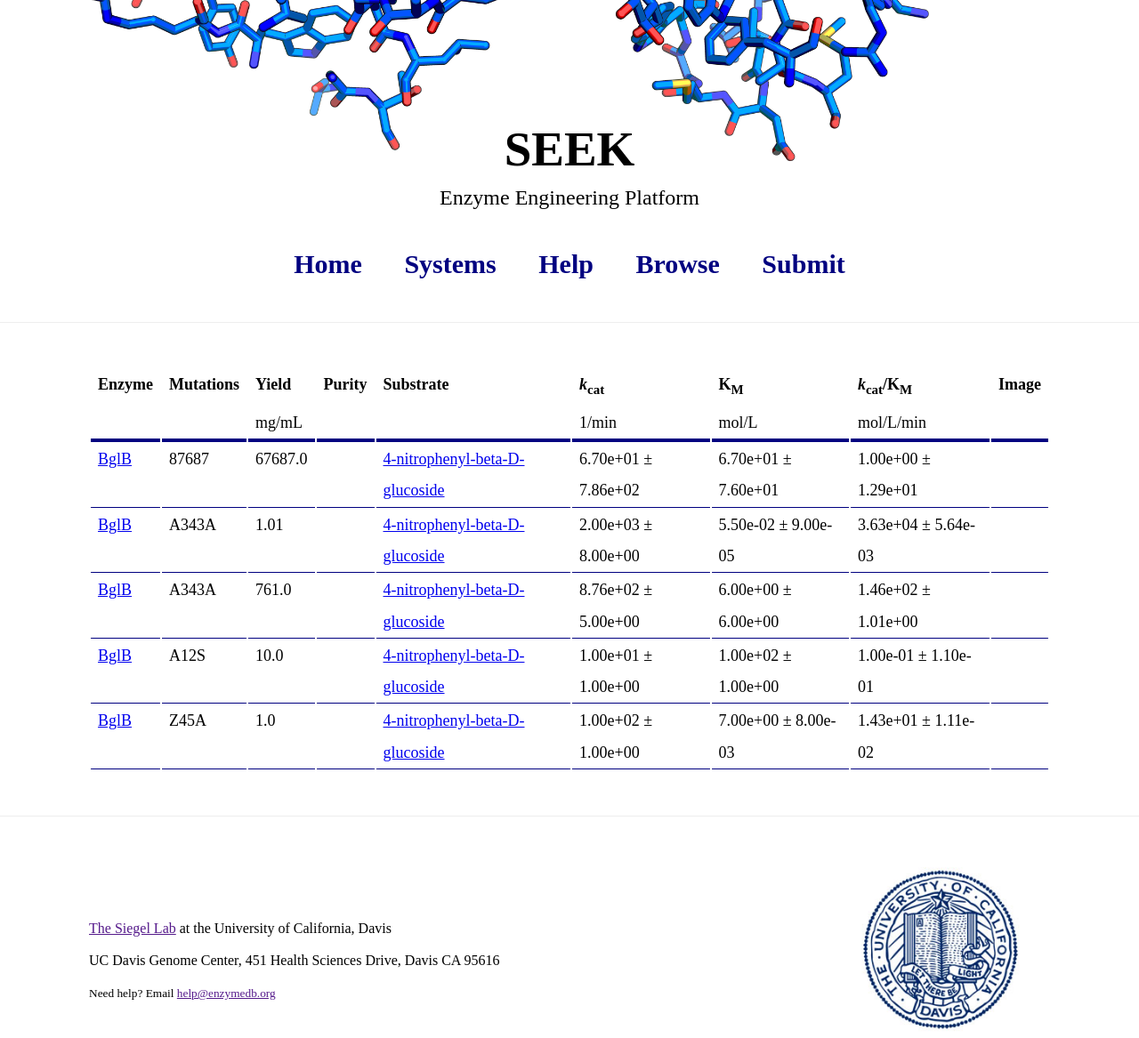
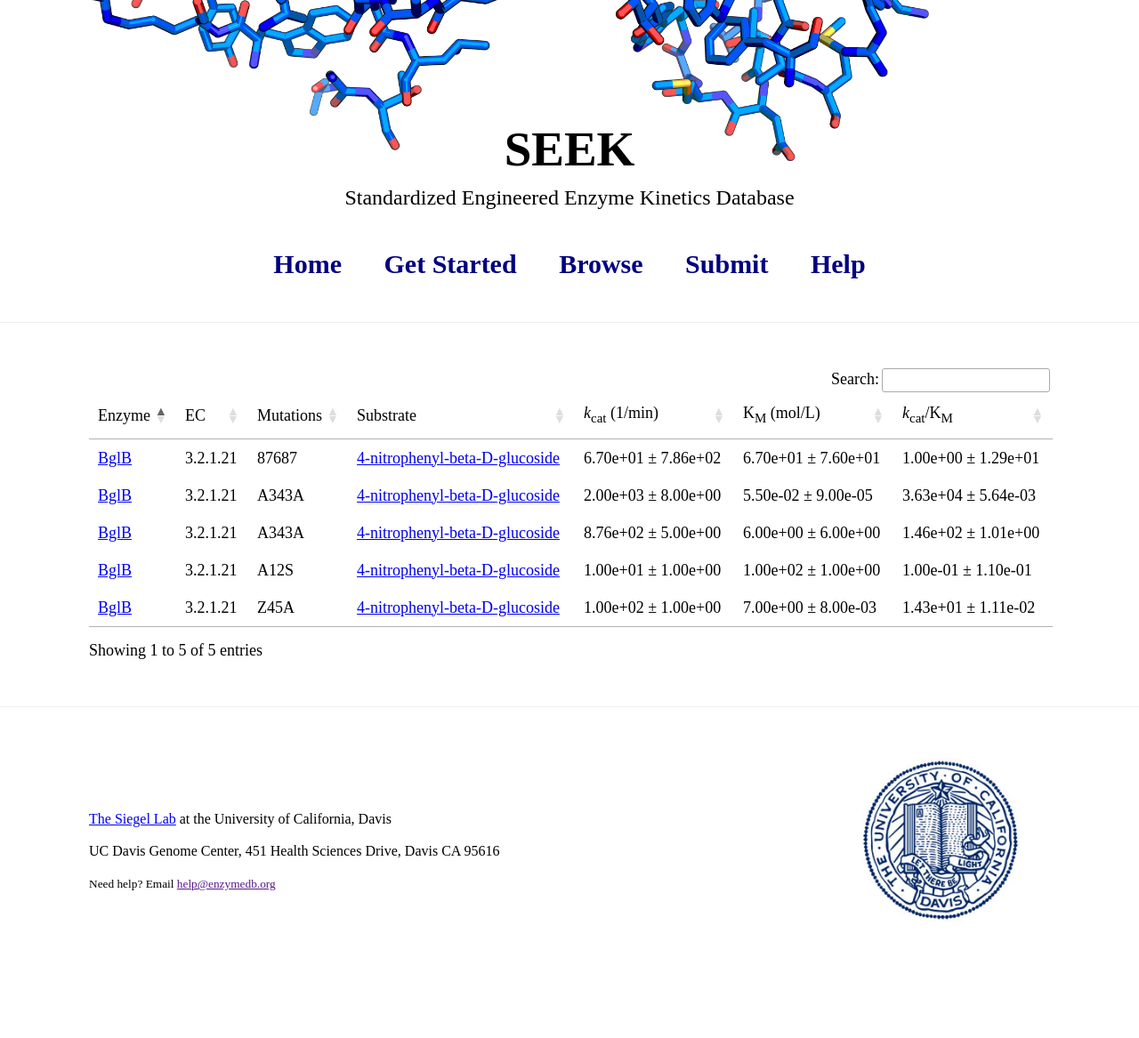
Before and after one commit to dacarlin/eed, a Django app: template enter/templates/enter/browse.html in a window 1280 px wide. Shown: the top 1167 px of the page at 89% size. After the commit the page ends 1036 px from the top, so only its background shows below. Run offline with Django 3.2, Linux system fonts and the light colour scheme; the template is opened without the code that fills it: values that come from a table or form of the project are taken from there, others are empty; data comes from the database, SQL or seed files in the repository; both versions use the stored data as it was after the commit; parts of the project's set-up code (start-up, migrations or seed data) failed here and were passed over; some libraries are stand-ins or nearby versions.

Commit message:
Various improvements and changes

```diff
--- a/enter/static/enter/style.css
+++ b/enter/static/enter/style.css
@@ -32,12 +32,11 @@ div#blue {
 	background: white;
   border-top: 1px solid #eee;
   border-bottom: 1px solid #eee;
-	font-family: "Source Serif Pro";
-  font-size: 18px;
-	font-weight: 400;
+	font: normal 18px/26px "Source Serif Pro";
 	padding: 50px 100px;
-	line-height: 196%;
 }
+
+table { width: 100% }
 
 footer {
 	font: normal 16px/20px "Source Serif Pro";
@@ -47,28 +46,23 @@ footer {
   background-size: auto 100%;
 }
 
-footer img { width: 200px; } /* for index page */
+/* for index page */
+
 p#tagline {
-  font: italic 24px/30px "Hoefler Text";
+  font: normal 24px/36px "Source Serif Pro";
   text-align: center;
+  width: 33em;
+  margin: 0 auto;
 }
 
 /* specific to submit view */
 
 form { position: relative; }
 
-label + input, label + select, input {
+label + input, label + select, .submit input {
 	position: absolute;
 	left: 280px;
   font: normal 18px/18px "Source Serif Pro";
 }
 
 hr { border: none; height: 40px; } /* systems */
-
-/* browse view */
-
-table { width: 100%; }
-td { padding: 0 8px; vertical-align: top; }
-thead { font-weight: 900; background: white; }
-tr.units td { font-weight: 100; border-bottom: 4px solid navy; }
-table.browse tbody td { border-bottom: 1px solid navy; }
--- a/enter/templates/base.html
+++ b/enter/templates/base.html
@@ -2,23 +2,26 @@
 <html lang=en>
 	<head>
 		<meta charset=utf8>
+    <title>{% block title %}SEEK - Standardized Engineered Enzyme Kinetics Database{% endblock %}</title>
     {% load staticfiles %}
     <link rel="stylesheet" href="{% static 'enter/style.css' %}">
-    <title>{% block title %}Enzyme Engineering Portal{% endblock %}</title>
+    <link href="//netdna.bootstrapcdn.com/font-awesome/4.1.0/css/font-awesome.min.css" rel="stylesheet">
+    <link rel="stylesheet" type="text/css" href="//cdn.datatables.net/1.10.0/css/jquery.dataTables.css">
+    <script type="text/javascript" charset="utf8" src="//code.jquery.com/jquery-1.10.2.min.js"></script>
+    <script type="text/javascript" charset="utf8" src="//cdn.datatables.net/1.10.0/js/jquery.dataTables.js"></script>
 	</head>
   <body>
-		<h1>SEEK<br><small>Enzyme Engineering Platform</small>
-    </h1>
+		<h1>SEEK<br><small>Standardized Engineered Enzyme Kinetics Database</small></h1>
 		<nav>
 			<a href="/enter/">Home</a>
-			<a href="/enter/systems">Systems</a>
-      <a href="/enter/help">Help</a>
+			<a href="/enter/systems">Get Started</a>
 			<a href="/enter/browse">Browse</a>
 			<a href="/enter/submit">Submit</a>
+      <a href="/enter/help">Help</a>
 		</nav>
     {% block content %}Default text{% endblock content %}
 		<footer>
-    <p><a href="">The Siegel Lab</a> at the University of California, Davis</p>
+    <p><a href="https://sites.google.com/site/ucdsiegellab/">The Siegel Lab</a> at the University of California, Davis</p>
 		<p>UC Davis Genome Center, 451 Health Sciences Drive, Davis CA 95616</p>
     <p><small>Need help? Email <a href="">help@enzymedb.org</a></small></p>
 		</footer>
--- a/enter/templates/enter/browse.html
+++ b/enter/templates/enter/browse.html
@@ -2,69 +2,42 @@
 {% block title %}{% endblock %}
 {% block content %}
 <div id="blue">
-<table class="browse">
+<table id="browse">
   <thead>
     <tr>
       <td>Enzyme</td>
+      <td>EC</td>
       <td>Mutations</td>
-      <td>Yield</td>
-      <td>Purity</td>
       <td>Substrate</td>
-      <td><em>k</em><sub>cat</sub></td>
-      <td>K<sub>M</sub></td>
+      <td><em>k</em><sub>cat</sub>&nbsp;(1/min)</td>
+      <td>K<sub>M</sub>&nbsp;(mol/L)</td>
       <td><em>k</em><sub>cat</sub>/K<sub>M</sub></td>
-      <td>Image</td>
     </tr>
-    <tr class="units">
-      <td></td>
-      <td></td>
-      <td>mg/mL</td>
-      <td></td>
-      <td></td>
-      <td>1/min</td>
-      <td>mol/L</td>
-      <td>mol/L/min</td>
-      <td></td>
-    </td>
   </thead>
 
   <tbody>
     {% for entry in entry_list %}
     <tr>
-      <td title="EC {{entry.ec_number}},
-                 UniProt {{ entry.uniprot_ID }},
-                 PDB {{ entry.pdb_ID }}">
+      <td title="UniProt {{ entry.uniprot_ID }}, PDB {{ entry.pdb_ID }}">
         <a href="/enter/systems/">{{ entry.system }}</a>
+      </td>
+      <td>
+        {{ entry.ec_number }}
       </td>
       <td>
         {{ entry.mutations }}
       </td>
       <td>
-        {{ entry.yyield }}
-      </td>
-      <td>
-        {{ entry.purity }}
-      </td>
-      <td>
         <a href="https://pubchem.ncbi.nlm.nih.gov/summary/summary.cgi?cid={{entry.cid}}">{{ entry.substrate }}</a>
       </td>
       <td>
-        {{ entry.k_cat|stringformat:".2e" }}
-        &plusmn;
-        {{ entry.err_k_cat|stringformat:".2e" }}
+        {{ entry.k_cat|stringformat:".2e" }}&nbsp;&plusmn;&nbsp;{{ entry.err_k_cat|stringformat:".2e" }}
       </td>
       <td>
-        {{ entry.K_M|stringformat:".2e" }}
-        &plusmn;
-        {{ entry.err_K_M|stringformat:".2e" }}
+        {{ entry.K_M|stringformat:".2e" }}&nbsp;&plusmn;&nbsp;{{ entry.err_K_M|stringformat:".2e" }}
       </td>
       <td>
-        {{ entry.over|stringformat:".2e" }}
-        &plusmn;
-        {{ entry.err_over|stringformat:".2e" }}
-      </td>
-      <td>
-        <!-- lane image -->
+        {{ entry.over|stringformat:".2e" }}&nbsp;&plusmn;&nbsp;{{ entry.err_over|stringformat:".2e" }}
       </td>
     </tr>
     {% endfor %}
@@ -75,4 +48,10 @@
 </table>
 </div>
 
+<script type='text/javascript' charset='utf8'>
+  $(document).ready( function () {
+      $('#browse').DataTable({paging: false});
+      } );
+</script>
+
 {% endblock %}
--- a/enter/templates/enter/index.html
+++ b/enter/templates/enter/index.html
@@ -1,6 +1,9 @@
 {% extends 'base.html' %}
 {% block content %}
 <div id="blue">
-  <p id="tagline">The Standardized Engineered Enzyme Kinetics Database</p>
+  <p id="tagline">
+    Explore kinetic constants of engineered enzymes. Submit your own.
+    Use the compiled data in your research.
+  </p>
 </div>
 {% endblock %}
```
Also changed, not shown: enter/templates/enter/submit.html (+18 -2 lines), enter/templates/enter/systems.html (+5 -6 lines), db.sqlite3.
